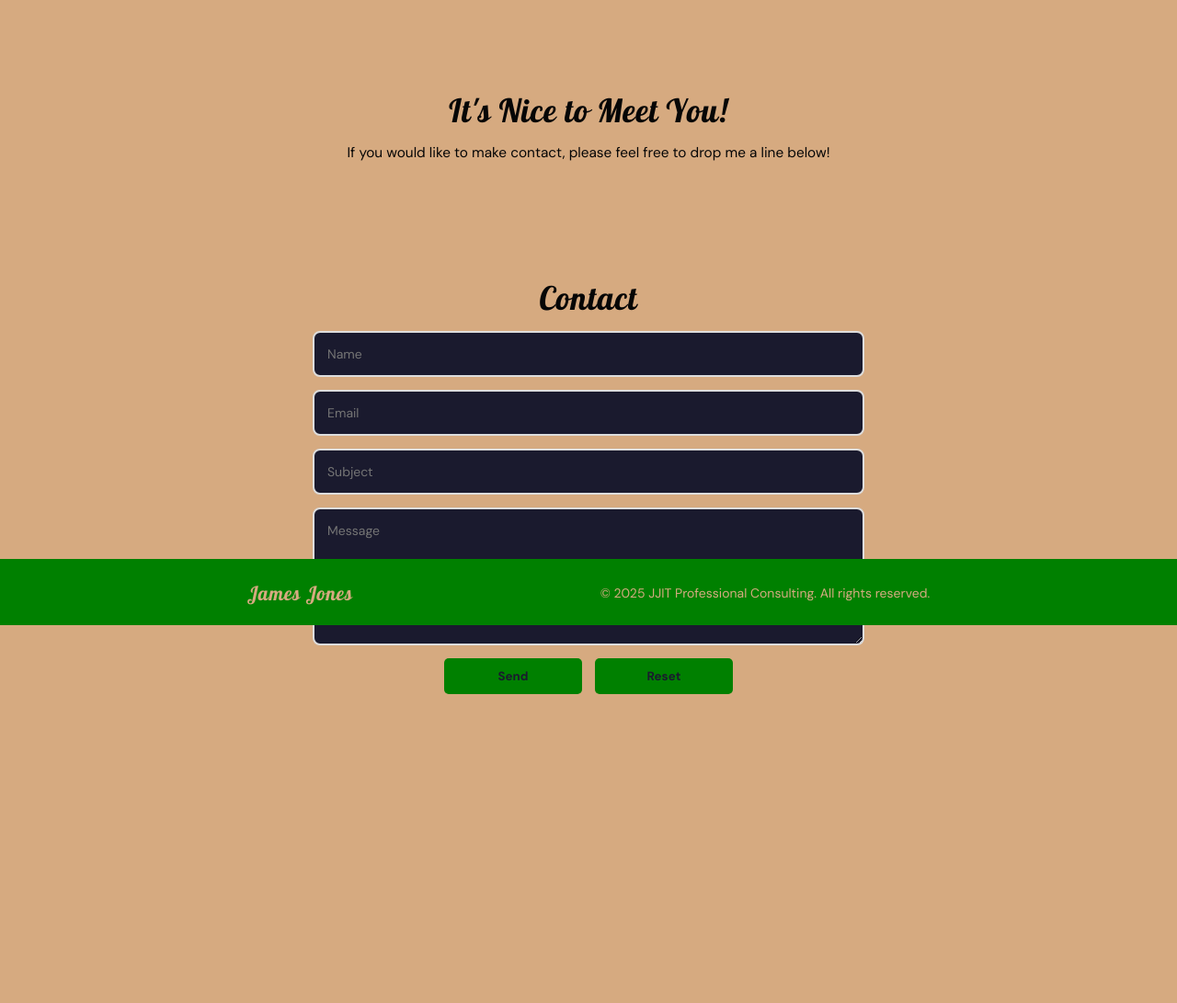
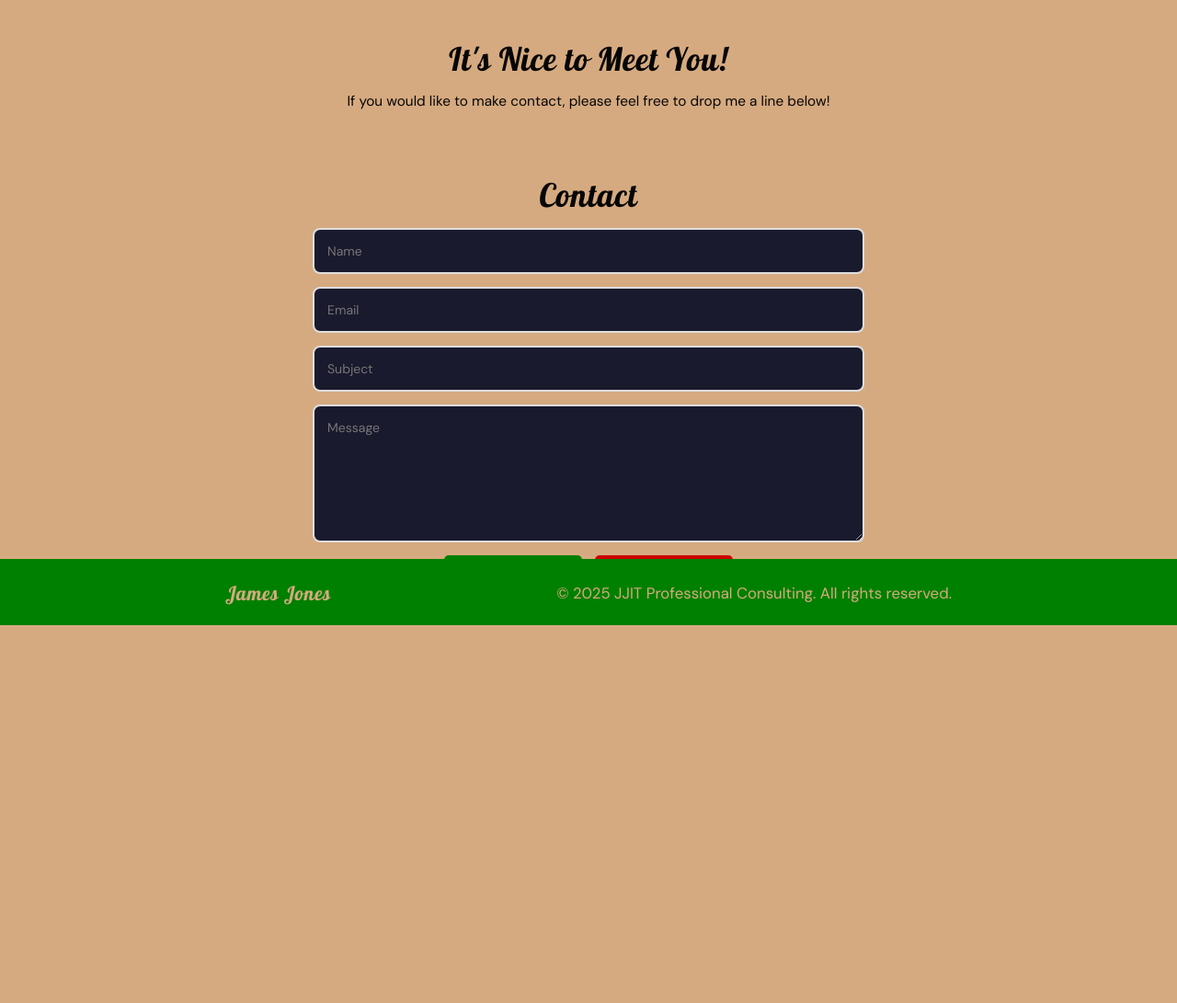
Before and after one commit to jammy-sdgku/portfolioch59, a Django app: page /contact/ in a window 1280 px wide. Shown: the part 120-1211 px from the top of the page at 92% size. After the commit the page ends 800 px from the top, so only its background shows below. Run offline with Django 5.2, Linux system fonts and the light colour scheme.

Commit message:
css fixes for contact center and footer

```diff
--- a/myportfolio/settings.py
+++ b/myportfolio/settings.py
@@ -20,10 +20,10 @@ BASE_DIR = Path(__file__).resolve().parent.parent
 SECRET_KEY = os.environ.get('SECRET_KEY') or config('SECRET_KEY', default='django-insecure-build-time-key-change-in-production')
 
 # DEBUG for production - use environment variable first, then config with fallback
-DEBUG = os.environ.get('DEBUG', 'False') == 'True'
+#DEBUG = os.environ.get('DEBUG', 'False') == 'True'
 
 # For build time, we set DEBUG to True by default
-#DEBUG = 'True'
+DEBUG = 'True'
 
 # ALLOWED_HOSTS - include all necessary hosts for production
 ALLOWED_HOSTS = config('ALLOWED_HOSTS', default='127.0.0.1,localhost', cast=Csv())
--- a/static/css/footer.css
+++ b/static/css/footer.css
@@ -18,7 +18,7 @@ footer h2 {
 
 footer p {
     color: #d6AA80;
-    font-size: 1rem;
+    font-size: 1.2rem;
 }
 
 footer nav {
--- a/static/css/section.css
+++ b/static/css/section.css
@@ -142,7 +142,7 @@ a p:nth-child(4),
 /*Contact Section*/
 .contact-section {
     padding: 2rem;
-    margin: 5rem 0px;
+    margin: 1rem 0px;
 }
 
 /* Contact Section */
@@ -210,6 +210,11 @@ a p:nth-child(4),
     width: 150px;
 }
 
+.contact-form button[type="reset"] {
+    background-color: #cc0000;
+    color: black;
+}
+
 .contact-form button:hover {
     background-color: #00cc00;
 }
--- a/templates/portfolio/aboutme.html
+++ b/templates/portfolio/aboutme.html
@@ -9,6 +9,8 @@
     <div class="about-image-container center">
         <img src="{% static 'img/NFZX6868.JPG' %}" alt="my picture">
         <a href="{% static 'pdfs/james_resume_us.pdf' %}" download><button> Get the Full resume</button></a>
+        <p><a href="https://www.linkedin.com/in/james-c-jones-59a9a41/" target="_blank" rel="noopener">
+            <i class="fab fa-linkedin">&nbsp;</i>LinkedIn</a></p>
     </div>
 
     <div class="about-description-container center-column">
@@ -21,8 +23,7 @@
         <p>
             Greetings, my name is James Jones. I am a Computer Systems Engineer operating across the United States and Europe, with a strong commitment to technological advancement and innovation. Bringing over 20 years of experience in enhancing business operations through the strategic planning, design, and deployment of enterprise applications, I consistently strive to deliver solutions that align with organizational goals. My focus is on providing meaningful contributions and adding value to any professional team.
         </p>
-        <p><a href="https://www.linkedin.com/in/james-c-jones-59a9a41/" target="_blank" rel="noopener">
-            <i class="fab fa-linkedin">&nbsp;</i>LinkedIn</a></p>
+
 
     </div>
 </section>
--- a/templates/portfolio/contact.html
+++ b/templates/portfolio/contact.html
@@ -18,7 +18,6 @@
         {% endfor %}
     {% endif %}
 
-
     <!-- Contact Section -->
     <section id="contact" class="contact-section center">
         <h2>Contact</h2>
@@ -30,7 +29,7 @@
             <textarea name="message" placeholder="Message" rows="5" required></textarea>
             <div>
                 <button type="submit">Send</button>
-                <button type="reset">Reset</button>
+                <button name="reset" type="reset">Reset</button>
             </div>
         </form>
     </section>
```
